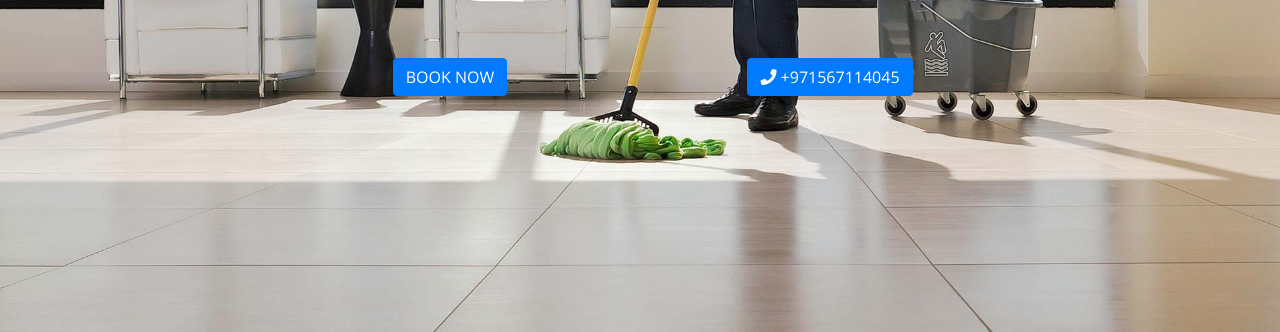
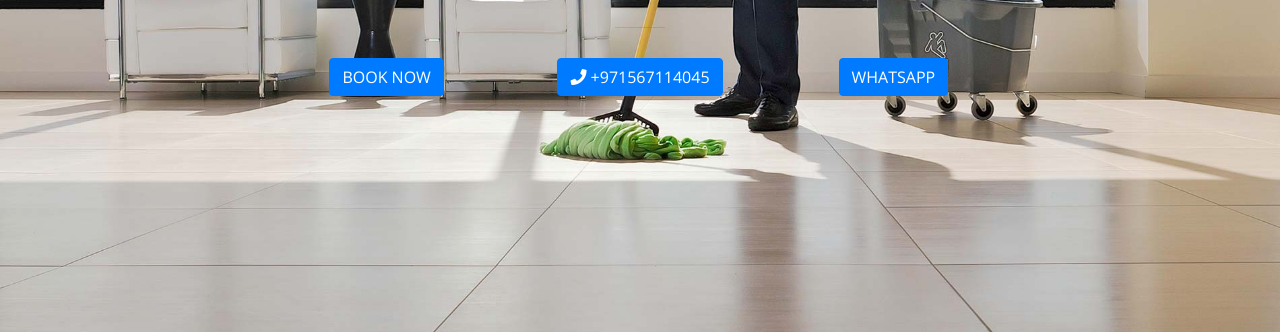
Before and after one commit to shawon100/Bootstrap-Templates, a website with bundled scripts: page Cleaning Templates/index.html in a window 1280 px wide. Shown: the part 468-800 px from the top of the page. Built offline with nearby package versions, Linux system fonts and the light colour scheme.

Commit message:
Update index.html

```diff
--- a/Cleaning Templates/index.html
+++ b/Cleaning Templates/index.html
@@ -67,13 +67,17 @@
           <div class="col-lg-8 mx-auto">
             <!--<p class="text-faded mb-5"><div style="color: yellow; background-color: black;">Book a Cleaning Worker from Our Online Service</div></p>-->
             <div class="row">
-              <div class="col-sm-6">
+              <div class="col-sm-4">
               <a class="btn btn-primary btn-xl js-scroll-trigger" href="#about">Book Now</a><br><br>
               </div>
 
-              <div class="col-sm-6">
-               <a class="btn btn-primary btn-xl js-scroll-trigger" href="tel:+8801757687942"><i class="fa fa-phone"></i>  +971567114045</a>
+              <div class="col-sm-4">
+               <a class="btn btn-primary btn-xl js-scroll-trigger" href="tel:+971567114045"><i class="fa fa-phone"></i>  +971567114045</a>
               </div>
+              <div class="col-sm-4">
+                <a class="btn btn-primary btn-xl js-scroll-trigger" href="https://wa.me/971567114045/?text=I%20am%20interested%20to%20book%20cleaner">
+                        Whatsapp</a>
+                </div>
             </div>
 
 
```
